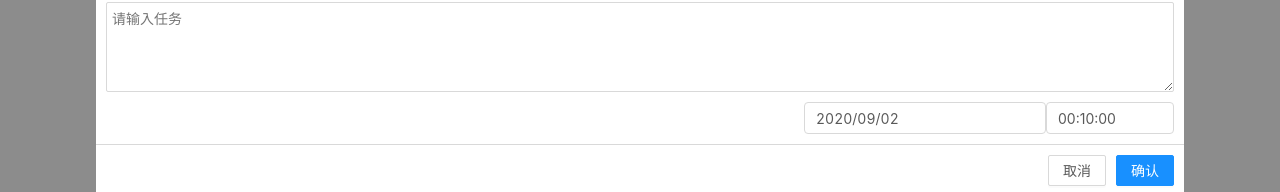
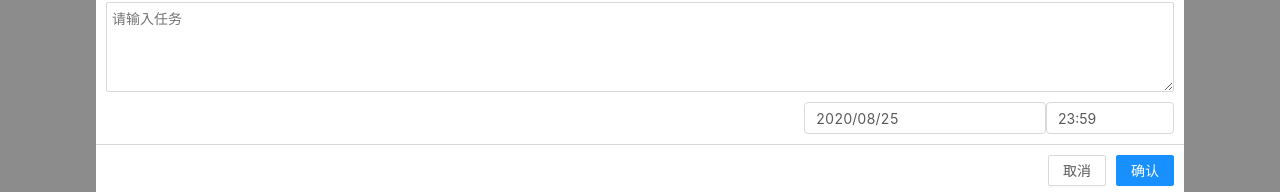
Before and after one commit to cj7568019401234/Vue-TodoList, a Vue app: page / in a window 1280 px wide. Both pictures are taken after a click on the element 1250 px from the left and 27 px from the top of the page. Shown: the part 149-341 px from the top of the page. Built offline with nearby package versions, Linux system fonts and the light colour scheme.

Commit message:
feat:add todo

```diff
--- a/src/components/Modal.vue
+++ b/src/components/Modal.vue
@@ -7,8 +7,8 @@
                     <textarea placeholder="请输入任务" class="todo-input"  v-model="text"></textarea>
                 </div>
                 <div class="modal__body">
-                    <a-date-picker class='center' placeholder="截止日期" @change="onChangeDate"  :default-value="moment(endDate)"  format="YYYY/MM/DD" />
-                    <a-time-picker class='center pick-time' placeholder="截止时间"  @change="onChangeTime" :default-value="moment(endTime)" format="HH:mm:ss"/>
+                    <a-date-picker class='center' placeholder="截止日期" @change="onChangeDate"  :default-value="moment(endDate, 'YYYY/MM/DD')"  format="YYYY/MM/DD" />
+                    <a-time-picker class='center pick-time' placeholder="截止时间"  @change="onChangeTime" :default-value="moment(endTime,'HH:mm')" format="HH:mm"/>
                 </div>
                 <div class="modal__footer">
                     <button class="btn" size="mini" @click="closeModal">取消</button >
@@ -25,8 +25,8 @@
             return {
                 id: this.$store.state.event.id, // 任务id
                 text: this.$store.state.event.text, // 任务描述
-                endDate: this.$store.state.event.endDate, // 任务截止日期
-                endTime: this.$store.state.event.endTime // 任务截止时间
+                endDate: this.$store.state.event.endDate || new Date(), // 任务截止日期
+                endTime: this.$store.state.event.endTime || '23:59' // 任务截止时间
             }
         },
         computed: {
@@ -41,7 +41,17 @@
             closeModal() {
                 this.$store.commit('HANDLEMODAL')
             },
+            // 修改todo任务，已有id为修改，id为-1为新增
             editTodo() {
+                console.log(this.endDate, typeof this.endDate)
+                console.log(this.endTime, typeof this.endTime)
+                if (typeof this.endDate === 'object') {
+                    let year = this.endDate.getFullYear()// getFullYear() 返回年
+                    let month = this.endDate.getMonth() + 1// getMonth() 返回月份 (0 ~ 11)
+                    let day = this.endDate.getDate()// getDate() 返回日 (1 ~ 31)
+                    this.endDate = `${year}/${month}/${day}` // 格式化日期
+                }
+
                 let item = {}
                 item.text = this.text
                 item.id = this.id
@@ -49,13 +59,18 @@
                 item.endTime = this.endTime
                 this.$store.dispatch('editTodo', item)
                 this.$store.commit('HANDLEMODAL') // 关闭编辑弹窗
+
+                this.id = -1
+                this.text = ''
+                this.endDate = new Date()
+                this.endTime = '23:59'
             },
+            // 处理日期选择器的变化
             onChangeDate(date, dateString) {
-                console.log(date, dateString)
                 this.endDate = dateString
             },
+            // 处理时间选择器的变化
             onChangeTime(time, timeString) {
-                console.log(time, timeString)
                 this.endTime = timeString
             }
         }
--- a/src/store/event/index.js
+++ b/src/store/event/index.js
@@ -31,8 +31,8 @@ let state = {
     showModal: false,
     id: -1,
     text: '',
-    endDate: '2020/09/02',
-    endTime: '2000-01-01 00:10:00'
+    endDate: new Date(),
+    endTime: '23:59'
 }
 
 export default {
--- a/src/store/event/mutations.js
+++ b/src/store/event/mutations.js
@@ -7,33 +7,26 @@ import * as types from './mutation-types'
 export default {
     // 添加任务
     [types.ADDTODO](state, obj) {
-        console.log(obj)
         obj.items.id = state.todoList.length
     },
     // 编辑任务
     [types.EDITTODO](state, obj) {
-        console.log(obj)
+        if (!obj.text) {
+            return
+        }
         if (obj.id >= 0) {
-            console.log('edit')
             state.todoList.some((item, index) => {
                 if (item.id === obj.id) {
                     obj['isFinished'] = state.todoList[index].isFinished
                     state.todoList[index] = obj
-                    state.id = -1
-                    state.text = ''
-                    state.emdDate = ''
-                    state.emdTime = ''
                     return true
                 }
             })
         } else {
-            console.log('add')
             obj['id'] = state.todoList.length
-            state.id = -1
-            state.text = ''
-            state.emdDate = ''
-            state.emdTime = ''
             state.todoList.push(obj)
+
+            console.log('edittodo', state, state.endDate, state.endTime, typeof state.endDate, typeof state.endTime)
         }
     },
     // 扭转任务状态
```
